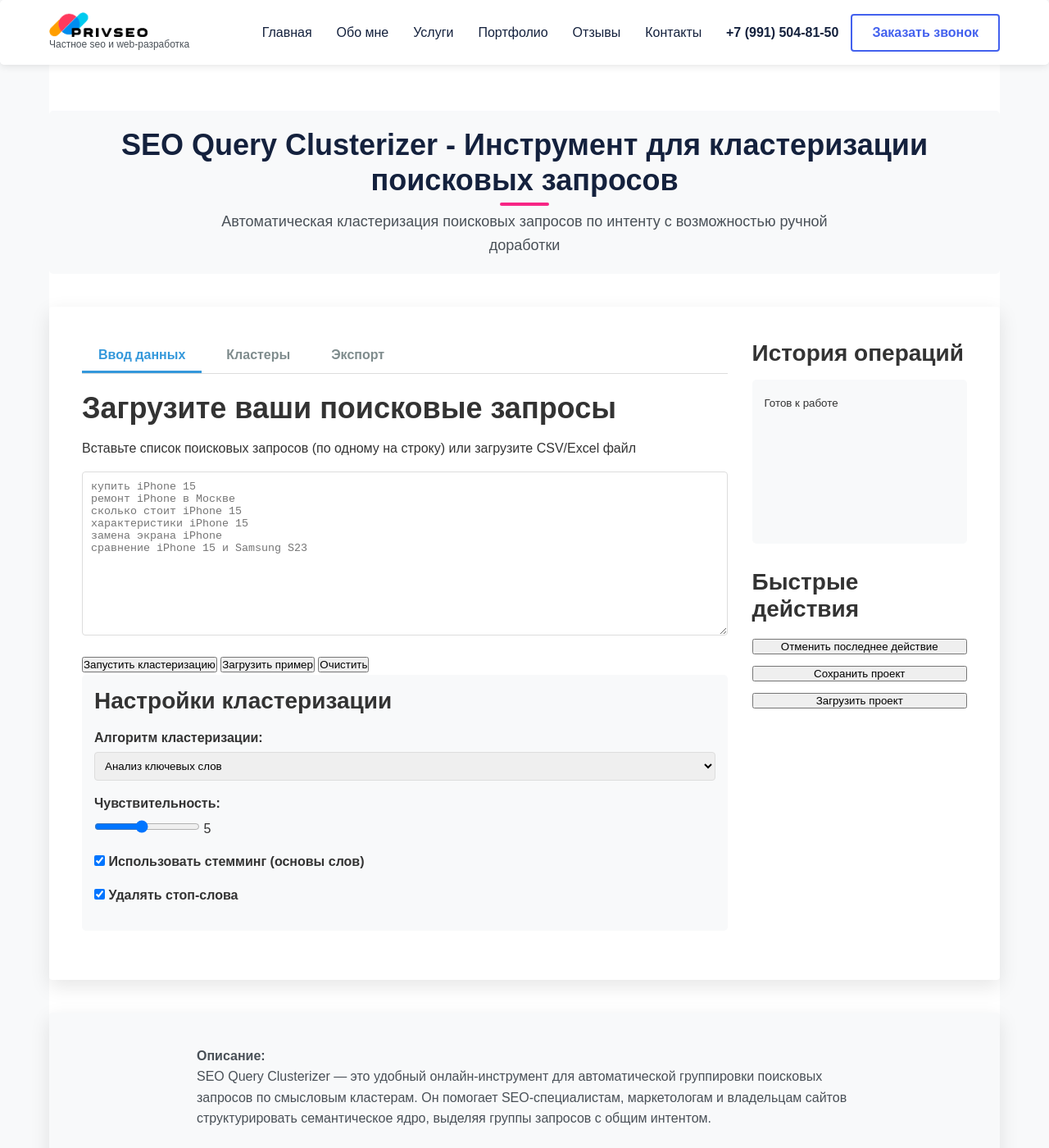
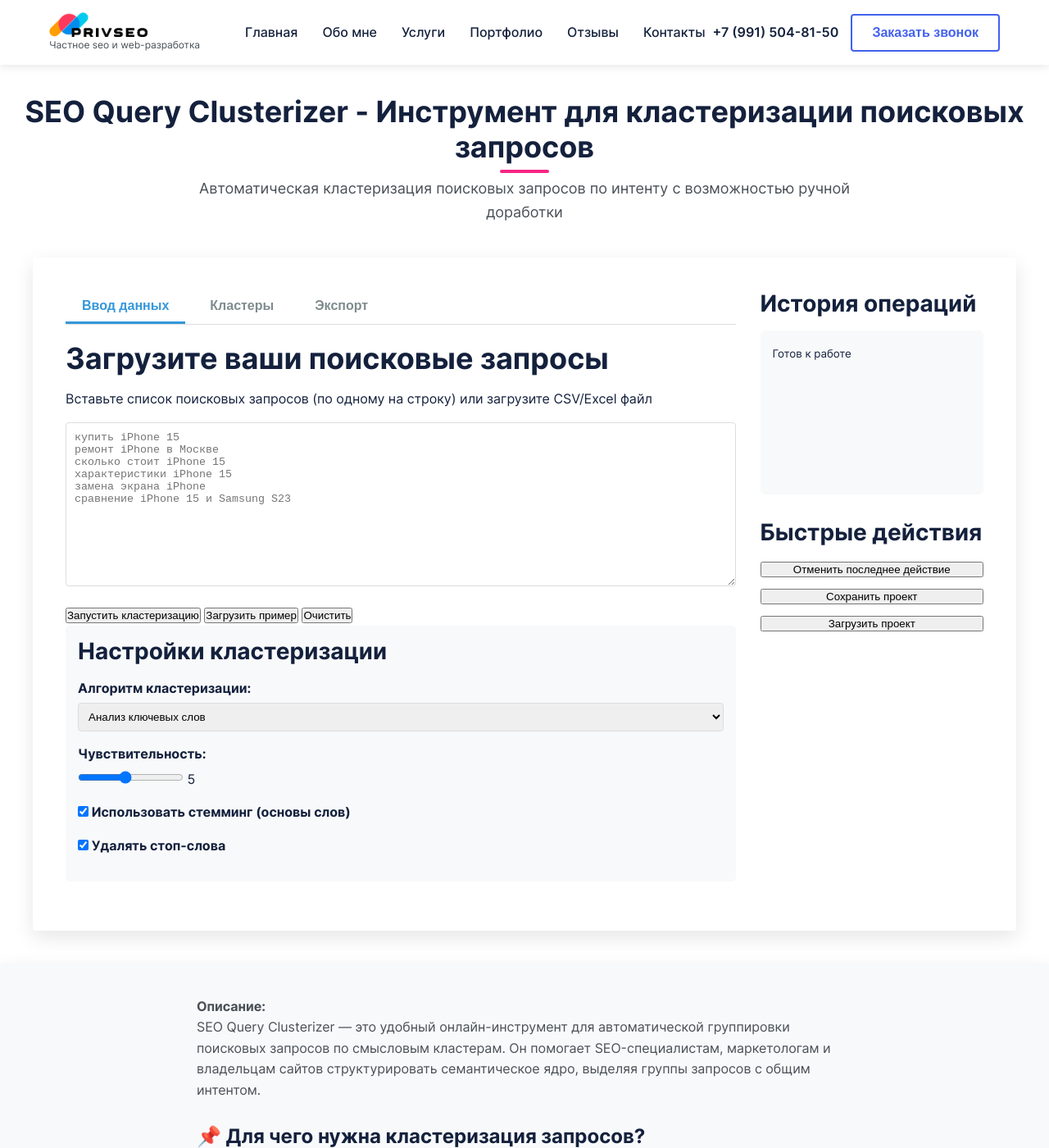
Before and after one commit to PrivateSeo/privateseo.github.io, a Jekyll site: the page built from seo-cluster-word.html, in a window 1280 px wide and 1400 px high. Shown: the whole window at 82% size. Built offline with Jekyll 4.4.1, drawn with Linux system fonts in a browser that asks for light colours.

Commit message:
Update seo-cluster-word.html

```diff
--- a/seo-cluster-word.html
+++ b/seo-cluster-word.html
@@ -4,24 +4,6 @@
 description: Автоматическая кластеризация запросов по смыслу для SEO. Группируйте семантическое ядро, определяйте интенты, экспортируйте в CSV/Excel/JSON. Работает без регистрации.
 ---
     <style>
-        body {
-            font-family: 'Arial', sans-serif;
-            line-height: 1.6;
-            color: #333;
-            max-width: 1200px;
-            margin: 0 auto;
-            padding: 20px;
-        }
-        header {
-            background-color: #f8f9fa;
-            padding: 20px;
-            border-radius: 5px;
-            margin-bottom: 30px;
-        }
-        h1 {
-            color: #2c3e50;
-            margin-top: 0;
-        }
         .container-flex {
             display: flex;
             gap: 30px;
```
